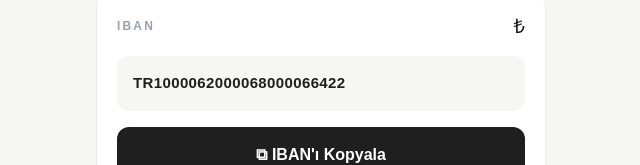
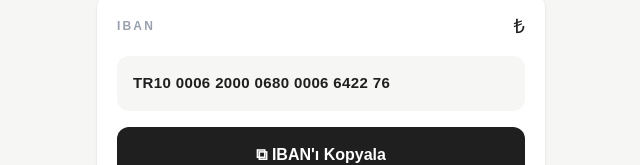
Before and after one commit to haktansengul/nfc-review-system, a Next.js app: page /n/RossTekel in a window 1280 px wide. Shown: the part 260-425 px from the top of the page, without its empty margins (319-959 px from the left). Built offline with nearby package versions, Linux system fonts and the light colour scheme.

Commit message:
Ross Tekel

```diff
--- a/app/n/RossTekel/page.tsx
+++ b/app/n/RossTekel/page.tsx
@@ -6,7 +6,7 @@ export default function BusinessPage() {
   const [copiedIBAN, setCopiedIBAN] = useState(false);
   const [copiedName, setCopiedName] = useState(false);
 
-  const iban = "TR1000062000068000066422";
+  const iban = "TR10 0006 2000 0680 0006 6422 76";
   const accountName = "Cengiz Medar";
 
   async function copyIBAN() {
```
